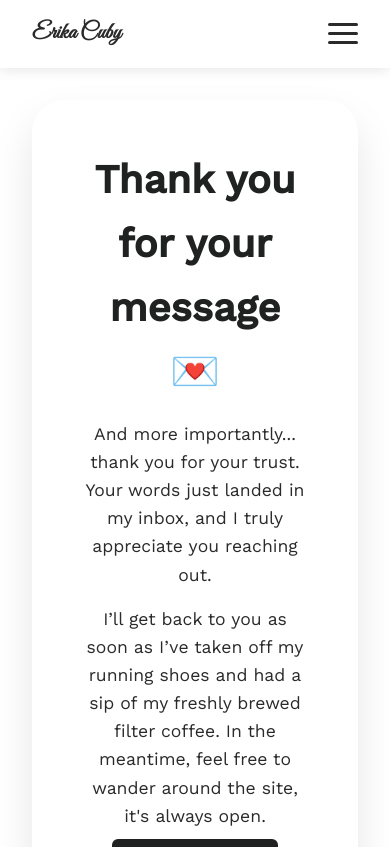
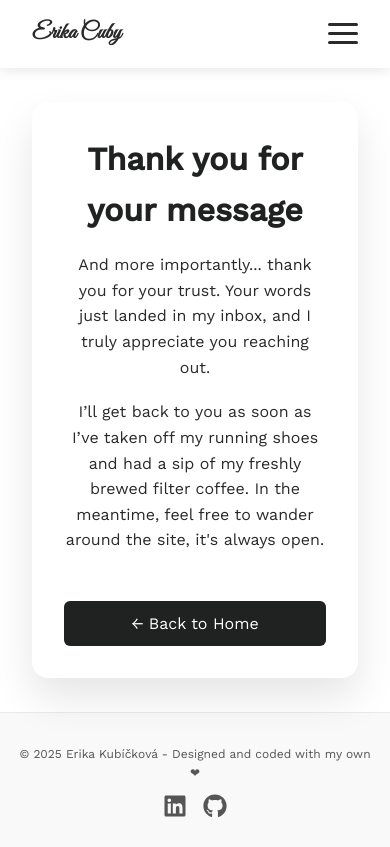
Before and after one commit to ErikaCuby/ek-web-portfolio, a React (Vite) app: page /thank-you in a window 390 px wide. Shown: the top 847 px of the page. Built offline with nearby package versions, Linux system fonts and the light colour scheme; the HTML template or start-up script is replaced by a standard one.

Commit message:
Merged css for Thank You and Not Found pages

```diff
--- a/src/pages/NotFoundPage.jsx
+++ b/src/pages/NotFoundPage.jsx
@@ -1,11 +1,12 @@
 import React from "react";
 import { Link } from "react-router-dom";
-import "./ThankYouPage.css";
+import "./ThankYouNotFound.css";
+
 
 const NotFoundPage = () => {
   return (
-    <div className="thank-you-page">
-      <div className="thank-you-container">
+    <div className="thank-you-not-found-page">
+      <div className="thank-you-not-found-container">
         <h1>Oops. Page not found</h1>
         <p>
           The page you’re looking for doesn’t exist — or maybe it’s just hiding
--- /dev/null
+++ b/src/pages/ThankYouNotFound.css
@@ -0,0 +1,50 @@
+.thank-you-not-found-page {
+  display: flex;
+  align-items: center;
+  justify-content: center;
+  min-height: 100vh; /* Ensures full viewport height */
+  background-color: var(--background-color);
+  padding: 2rem;
+  text-align: center;
+}
+
+.thank-you-not-found-container {
+  max-width: 600px;
+  background: white;
+  padding: 3rem;
+  border-radius: 2rem;
+  box-shadow: 0 20px 40px rgba(0, 0, 0, 0.1);
+  animation: fadeInUp 0.6s ease-out;
+  margin: 0 auto;
+  display: flex;
+  flex-direction: column;
+  justify-content: center;
+}
+
+.thank-you-not-found-container h1 {
+  margin-bottom: 1rem;
+}
+
+.thank-you-not-found-container p {
+  margin-bottom: 1.2rem;
+}
+
+/* Add spacing below last <p> to give breathing room above button */
+.thank-you-not-found-container p:last-of-type {
+  margin-bottom: 3rem;
+}
+
+/* ✨ Mobile Styling */
+@media (max-width: 600px) {
+    .thank-you-not-found-page {
+        min-height: calc(100vh - 200px); /* showing the footer */
+    }
+  .thank-you-not-found-container {
+    padding: 2rem;
+    border-radius: 1rem;
+  }
+
+  .thank-you-not-found-container p {
+    font-size: 1rem;
+  }
+}
--- a/src/pages/ThankYouPage.css
+++ /dev/null
@@ -1,43 +0,0 @@
-
-.thank-you-page {
-  display: flex;
-  align-items: center;
-  justify-content: center;
-  min-height: 100vh;
-  background-color: var(--background-color);
-  padding: 2rem;
-  text-align: center;
-}
-
-.thank-you-container {
-  max-width: 600px;
-  background: white;
-  padding: 3rem;
-  border-radius: 2rem;
-  box-shadow: 0 20px 40px rgba(0, 0, 0, 0.1);
-  animation: fadeInUp 0.6s ease-out;
-}
-
-.thank-you-container h1 {
-  font-size: 2.5rem;
-  margin-bottom: 1rem;
-  color: var(--primary-color);
-}
-
-.thank-you-container p {
-  font-size: 1.1rem;
-  color: var(--text-color);
-  margin-bottom: 1rem;
-}
-
-
-@keyframes fadeInUp {
-  from {
-    opacity: 0;
-    transform: translateY(30px);
-  }
-  to {
-    opacity: 1;
-    transform: translateY(0);
-  }
-}
--- a/src/pages/ThankYouPage.jsx
+++ b/src/pages/ThankYouPage.jsx
@@ -1,12 +1,12 @@
 import React from "react";
 import { Link } from "react-router-dom";
-import "./ThankYouPage.css";
+import "./ThankYouNotFound.css";
 
 const ThankYouPage = () => {
   return (
-    <div className="thank-you-page">
-      <div className="thank-you-container">
-        <h1>Thank you for your message 💌</h1>
+    <div className="thank-you-not-found-page">
+      <div className="thank-you-not-found-container">
+        <h1>Thank you for your message</h1>
         <p>
           And more importantly... thank you for your trust. Your words just
           landed in my inbox, and I truly appreciate you reaching out.
```
